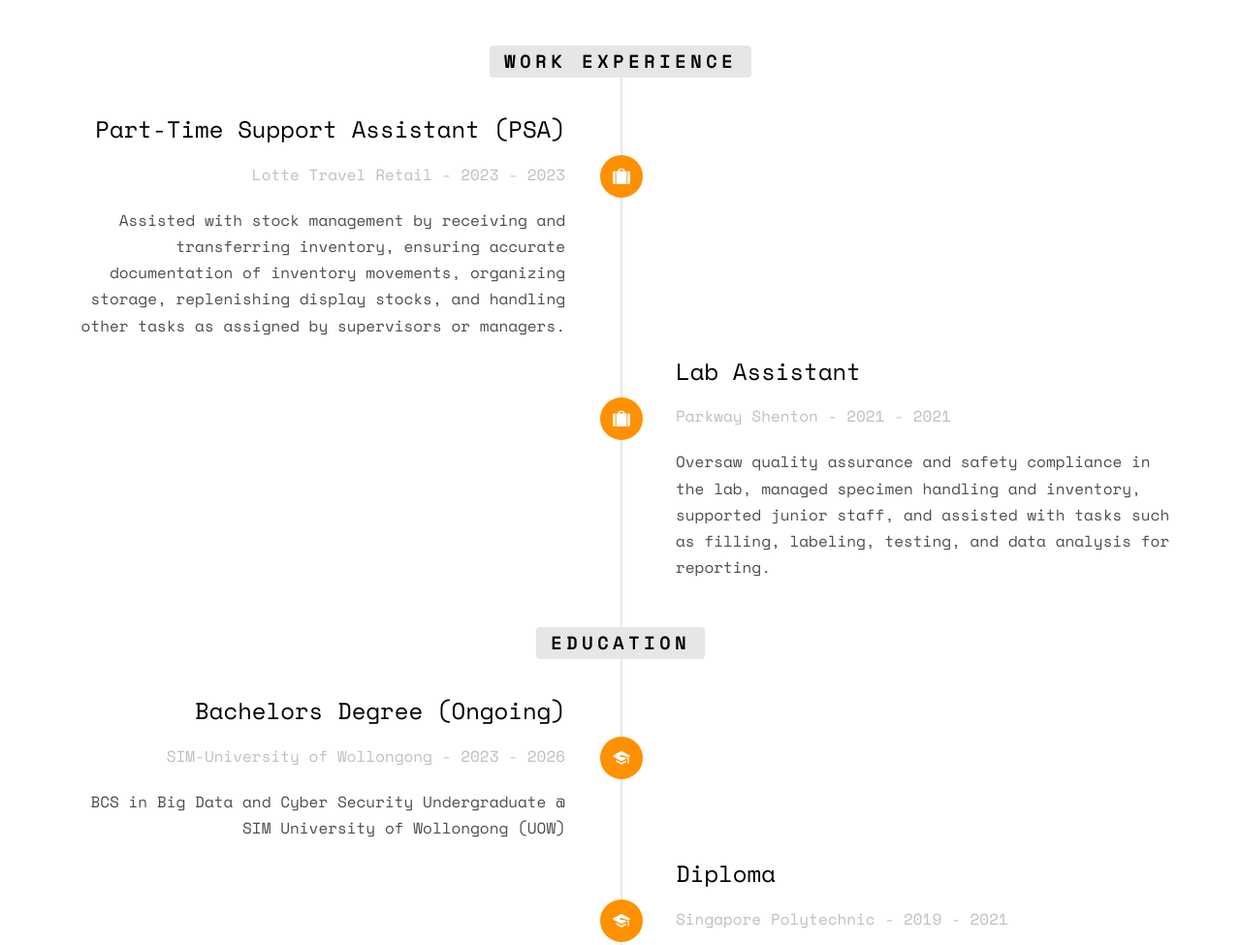
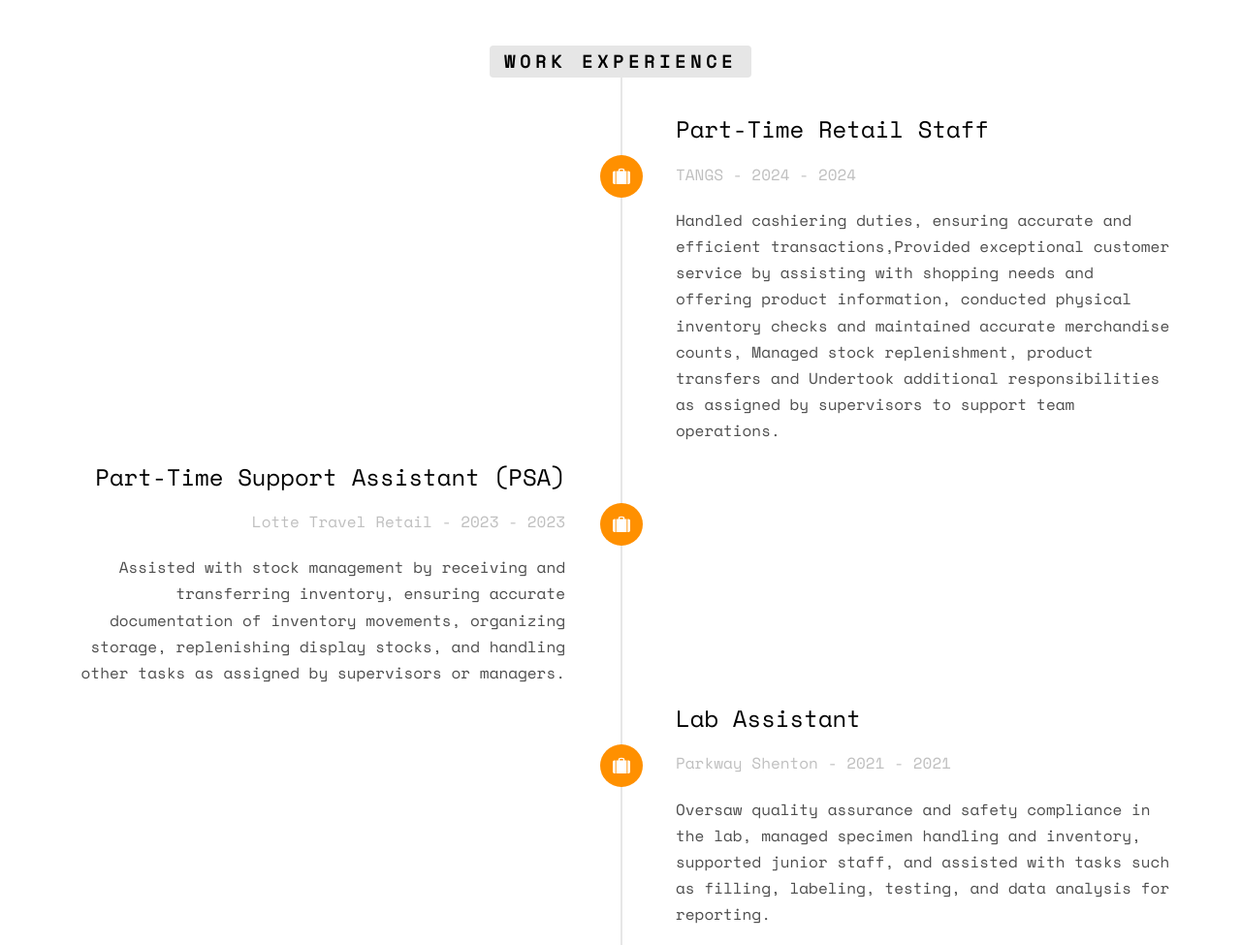
Before and after one commit to Cakebut/Cakebut.github.io, a plain HTML site: page index.html in a window 1280 px wide. Shown: the part 1760-2735 px from the top of the page at 97% size. Drawn offline with nearby package versions, Linux system fonts and the light colour scheme; files whose address does not match are found by name.

Commit message:
Update index.html

```diff
--- a/index.html
+++ b/index.html
@@ -128,6 +128,19 @@
 						<li class="timeline-heading text-center animate-box">
 							<div><h3>Work Experience</h3></div>
 						</li>
+						<li class="animate-box timeline-inverted">
+							<div class="timeline-badge"><i class="icon-suitcase"></i></div>
+							<div class="timeline-panel">
+								<div class="timeline-heading">
+									<h3 class="timeline-title">Part-Time Retail Staff</h3>
+									<span class="company">TANGS - 2024 - 2024</span>
+								</div>
+								<div class="timeline-body">
+									<p>Handled cashiering duties, ensuring accurate and efficient transactions,Provided exceptional customer service by assisting with shopping needs and offering product information, conducted physical inventory checks and maintained accurate merchandise counts, Managed stock replenishment, product transfers and Undertook additional responsibilities as assigned by supervisors to support team operations.</p>
+								</div>
+							</div>
+						</li>
+
 						<li class="animate-box timeline-unverted">
 							<div class="timeline-badge"><i class="icon-suitcase"></i></div>
 							<div class="timeline-panel">
```
